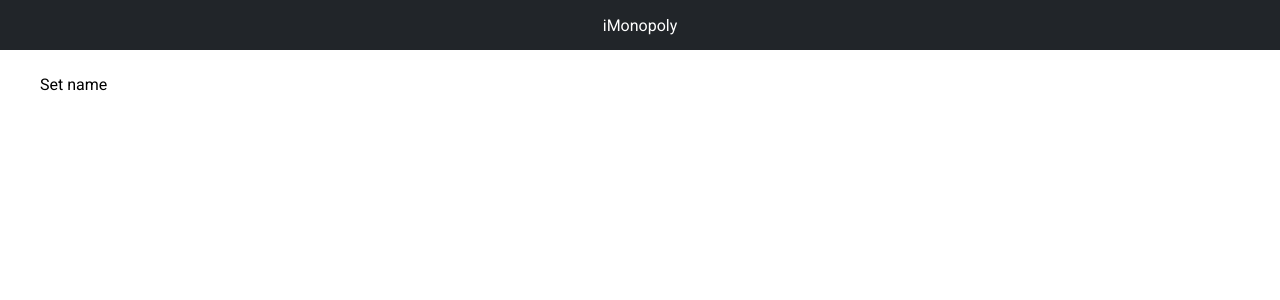
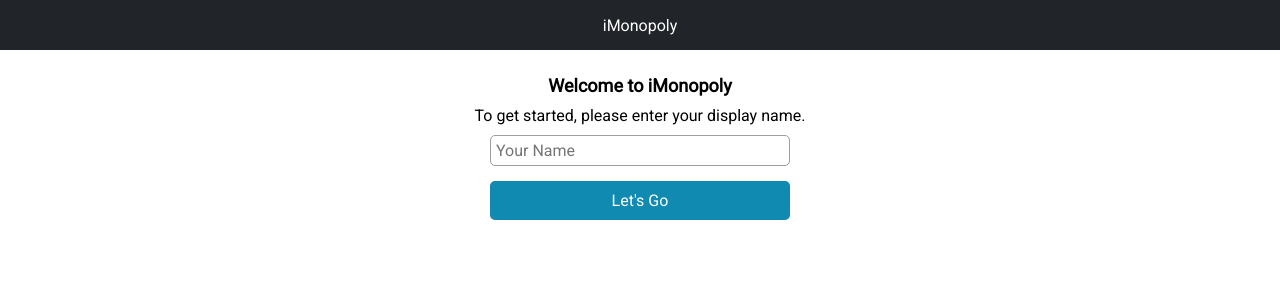
Before and after one commit to jacobcambell/pennybags, a React (Create React App) app in the folder frontend/: page / in a window 1280 px wide. Shown: the top 300 px of the page. Built offline with nearby package versions, Linux system fonts and the light colour scheme.

Commit message:
Basic SetName component styling

```diff
--- a/frontend/src/components/SetName/SetName.module.css
+++ b/frontend/src/components/SetName/SetName.module.css
@@ -1 +1,32 @@
-/* No CSS *//*# sourceMappingURL=SetName.module.css.map */
+.title {
+  font-size: 18px;
+  font-weight: bold;
+}
+
+.desc {
+  margin: 10px 0;
+}
+
+.field {
+  padding: 5px;
+  display: block;
+  margin: 0 auto;
+  width: 300px;
+  border-radius: 5px;
+  border: 1px solid #9e9e9e;
+  -webkit-box-sizing: border-box;
+          box-sizing: border-box;
+}
+
+.btn {
+  width: 300px;
+  display: block;
+  color: white;
+  text-align: center;
+  margin: 15px auto;
+  padding: 10px 0;
+  border-radius: 5px;
+  background: #118ab2;
+  border: none;
+}
+/*# sourceMappingURL=SetName.module.css.map */
--- a/frontend/src/components/SetName/SetName.module.scss
+++ b/frontend/src/components/SetName/SetName.module.scss
@@ -0,0 +1,30 @@
+.title{
+    font-size: 18px;
+    font-weight: bold;
+}
+
+.desc{
+    margin: 10px 0;
+}
+
+.field{
+    padding: 5px;
+    display: block;
+    margin: 0 auto;
+    width: 300px;
+    border-radius: 5px;
+    border: 1px solid rgb(158, 158, 158);
+    box-sizing: border-box;
+}
+
+.btn{
+    width: 300px;
+    display: block;
+    color: white;
+    text-align: center;
+    margin: 15px auto;
+    padding: 10px 0;
+    border-radius: 5px;
+    background: #118ab2;
+    border: none;
+}
--- a/frontend/src/components/SetName/index.js
+++ b/frontend/src/components/SetName/index.js
@@ -3,7 +3,12 @@ import styles from './SetName.module.css';
 const SetName = () => {
     return (
         <div className="page">
-            <p>Set name</p>
+            <p className={styles.title}>Welcome to iMonopoly</p>
+            <p className={styles.desc}>To get started, please enter your display name.</p>
+
+            <input type="text" className={styles.field} placeholder="Your Name" />
+
+            <button className={styles.btn}>Let's Go</button>
         </div>
      );
 }
--- a/frontend/src/index.css
+++ b/frontend/src/index.css
@@ -20,5 +20,6 @@ html, body {
 .page {
   width: 1200px;
   margin: 25px auto;
+  text-align: center;
 }
 /*# sourceMappingURL=index.css.map */
--- a/frontend/src/index.scss
+++ b/frontend/src/index.scss
@@ -21,4 +21,5 @@ html, body{
 .page{
     width: 1200px;
     margin: 25px auto;
+    text-align: center;
 }
```
Also changed, not shown: 2 other files (tests, documents, lock files or other folders).
